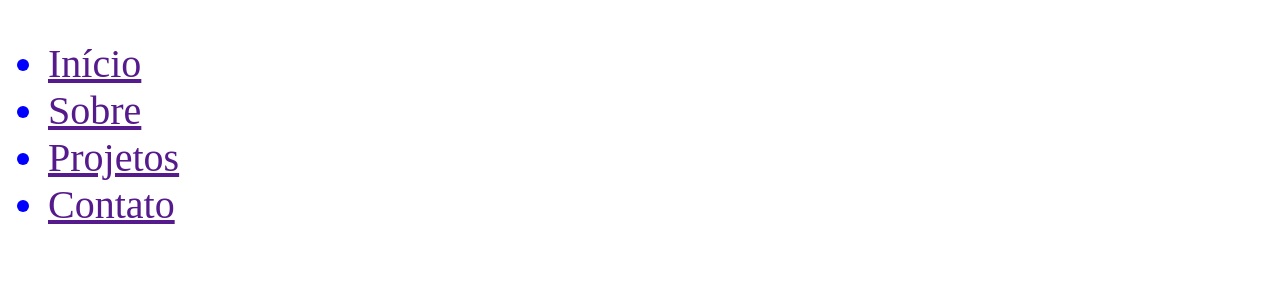
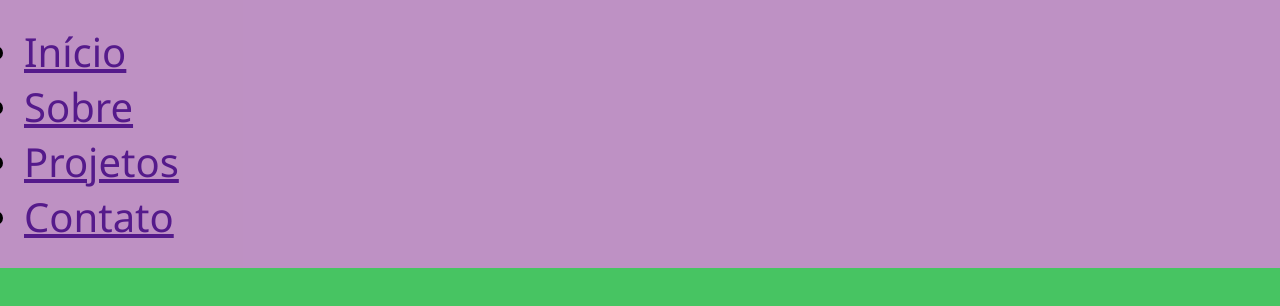
Before and after one commit to Isabellaholowka/Bella-Dev, a plain HTML site: page index.html in a window 1280 px wide. Drawn offline with Linux system fonts and the light colour scheme.

Commit message:
Adicionando configurações iniciais (default)
Cor do fundo da página e estilizando o menu

```diff
--- a/style.css
+++ b/style.css
@@ -1,4 +1,32 @@
 body{
-color: blue;
+color: black;
 font-size: 40px;
 }
+
+/*
+significa tudo com relação a pagina
+configuração inical do projeto
+font-family escolhe a fonte (escolha pessoal)
+padding é o espaço interno entre o conteúdo de um elemento e sua borda
+box-sizing: border-box; é uma propriedade CSS
+que define como o tamanho de um elemento é calculado.
+*/
+*{
+margin: 0;;
+padding: 0;
+box-sizing: border-box;
+font-family: 'Segoe UI', Tahoma, Geneva, Verdana, sans-serif;
+}
+
+/* configurando a cor do fundo da página*/
+body {
+background-color: #47c462; /* cor do fundo*/
+}
+.navegacao{
+    width: 100%; /*largura do menu em relação a largura da página*/
+    top: 0; /*menu sempre ficar no topo*/
+    position: fixed; /* deixa o menu fixo*/
+    background: rgba(221, 133, 220, 0.8); /* COR DO FUNDO COM TRANSPARÊNCIA*/
+    padding: 1.5rem; /* espaço interno do menu*/
+    z-index: 100; /* MENU FICA NA FRENTE DO CONTEÚDO DA PÁGINA*/
+}
```
Also changed, not shown: index.html (line endings or trailing spaces).
